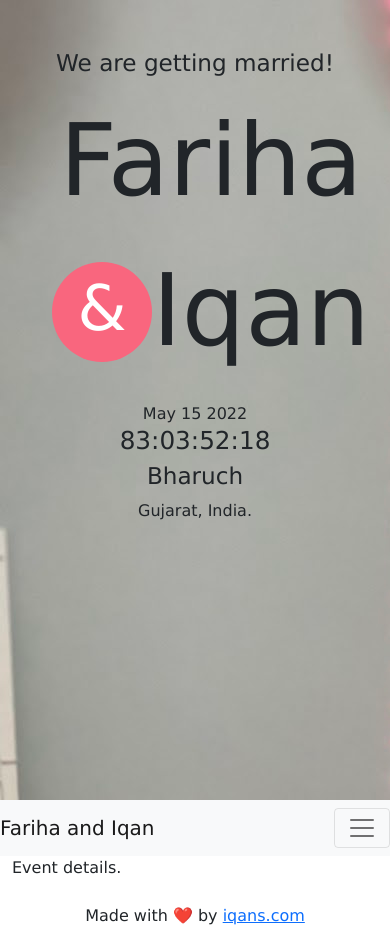
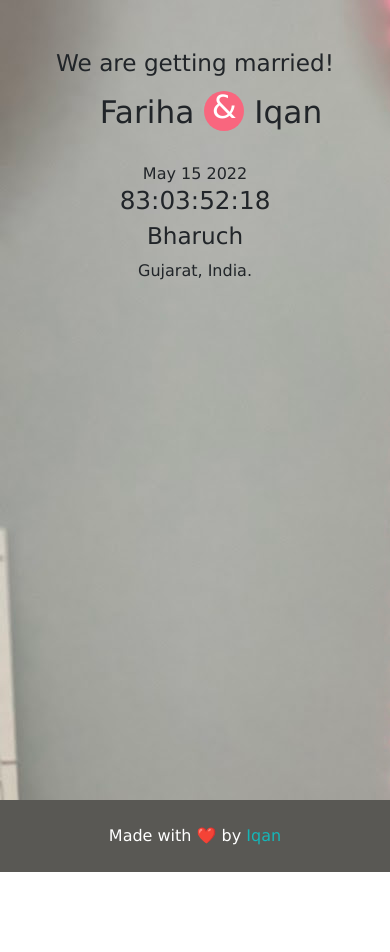
Before and after one commit to iqan/fariqan, a Gatsby site: page / in a window 390 px wide. After the commit the page ends 872 px from the top, so only its background shows below. Built offline with nearby package versions, Linux system fonts and the light colour scheme; Gatsby itself is replaced by a stand-in of ours.

Commit message:
some banner fixes

```diff
--- a/src/components/banner/index.css
+++ b/src/components/banner/index.css
@@ -7,7 +7,7 @@
   font-weight: normal;
   line-height: 1.5em;
   border-radius: 100px;
-  margin: 0px;
+  margin: 10px;
   color: #fff;
   top: -15px;
   position: relative;
@@ -15,7 +15,7 @@
 
 ul.names {
   list-style: none;
-  font-size: 100px;
+  font-size: 8vw;
   font-weight: 300;
 }
 
@@ -38,3 +38,14 @@ ul.names li {
 #home .spacer {
     height: 200px;
 }
+
+@media screen and (max-width: 600px) {
+  .circle {
+    width: 40px;
+    height: 40px;
+    text-align: center;
+    font-size: 32px;
+    line-height: 1em;
+    top: -5px;
+  }
+}
--- a/src/components/footer/index.css
+++ b/src/components/footer/index.css
@@ -0,0 +1,9 @@
+footer {
+    background-color: #595854;
+    color: #fff;
+}
+
+footer a, footer a:hover {
+    color: #15b6b8;
+    text-decoration: none;
+}
--- a/src/components/footer/index.js
+++ b/src/components/footer/index.js
@@ -5,7 +5,7 @@ import "./index.css";
 const Footer = () => (
   <footer>
     <div className="text-center p-4">
-      Made with ❤️ by <a href="https://iqans.com/">iqans.com</a>
+      Made with ❤️ by <a href="https://iqans.com/">Iqan</a>
     </div>
   </footer>
 );
--- a/src/pages/index.js
+++ b/src/pages/index.js
@@ -16,8 +16,8 @@ class Home extends React.Component {
       <div className="container-fluid">
         <Seo />
         <Banner />
-        <Navigation />
-        <Events />
+        {/* <Navigation />
+        <Events /> */}
         <Footer />
       </div>
     );
```
